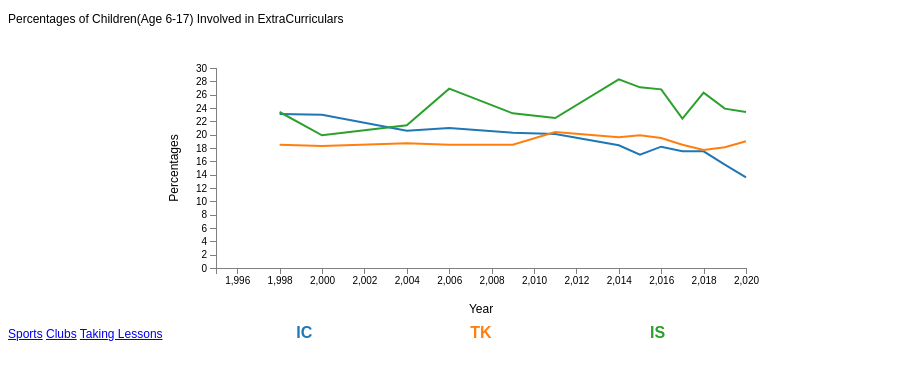
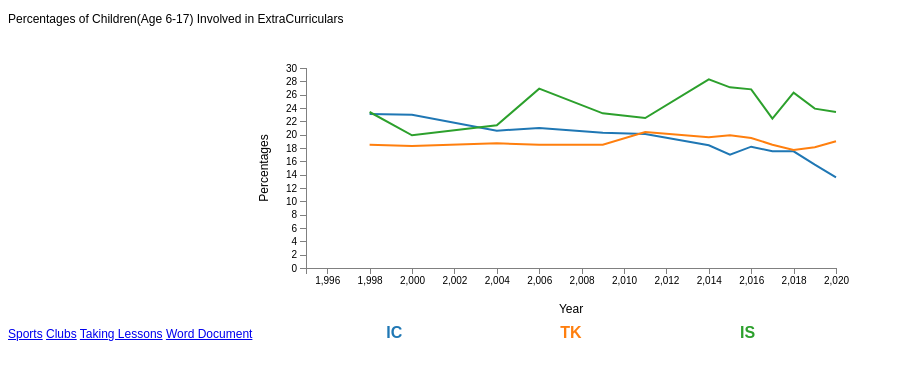
Before and after one commit to AreebaHasan123/AreebaHasan123.github.io, a plain HTML site: page index.html in a window 1280 px wide. Shown: the whole page, without its empty margins (0-904 px from the left). Drawn offline with nearby package versions, Linux system fonts and the light colour scheme.

Commit message:
Update index.html

```diff
--- a/index.html
+++ b/index.html
@@ -33,7 +33,7 @@ path {
 <a href="https://areebahasan123.github.io/final/">Sports</a>
 <a href="https://areebahasan123.github.io/final2/">Clubs</a>
 <a href="https://areebahasan123.github.io/final3/">Taking Lessons</a>
-
+<a href="https://docs.google.com/document/d/e/2PACX-1vSHawT5nFE7RAilAYWkf6SDyiMjN2doFuiNiJFR-8_qqWW4QmCwz4CCqi9iAAJK3A/pub">Word Document</a>
 <script src="https://d3js.org/d3.v4.min.js"></script>
 
 <script>
```
